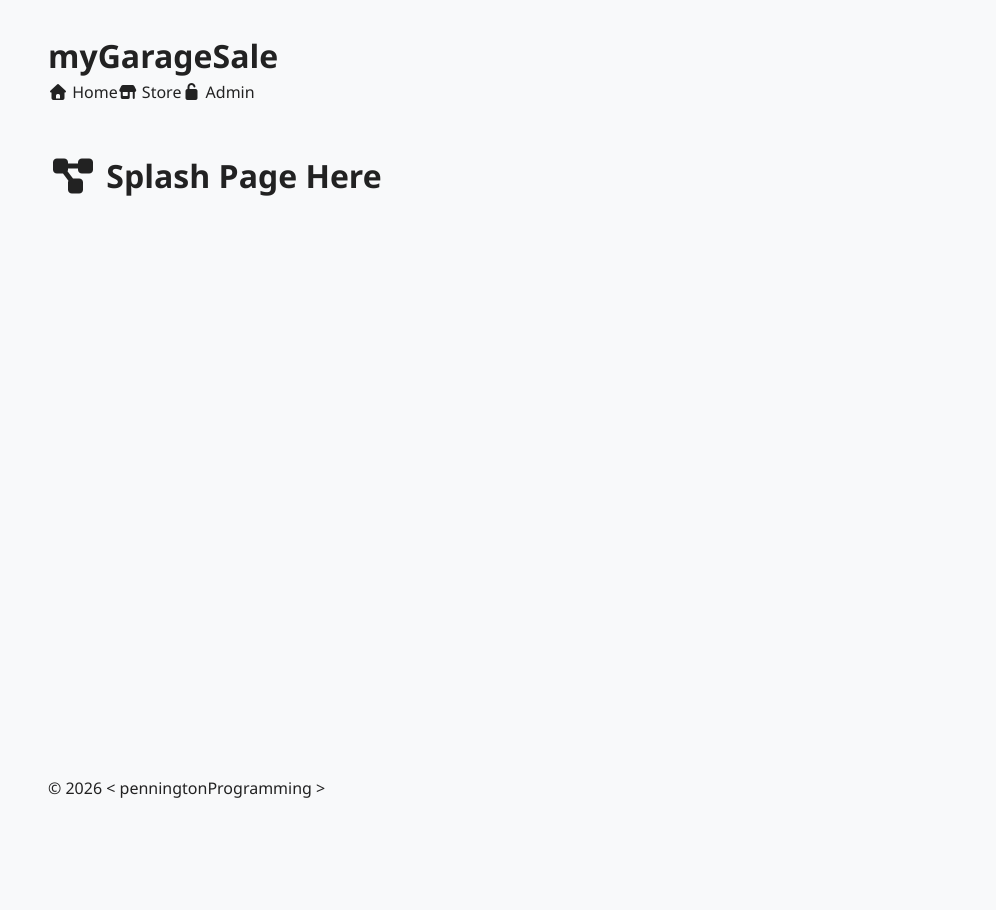
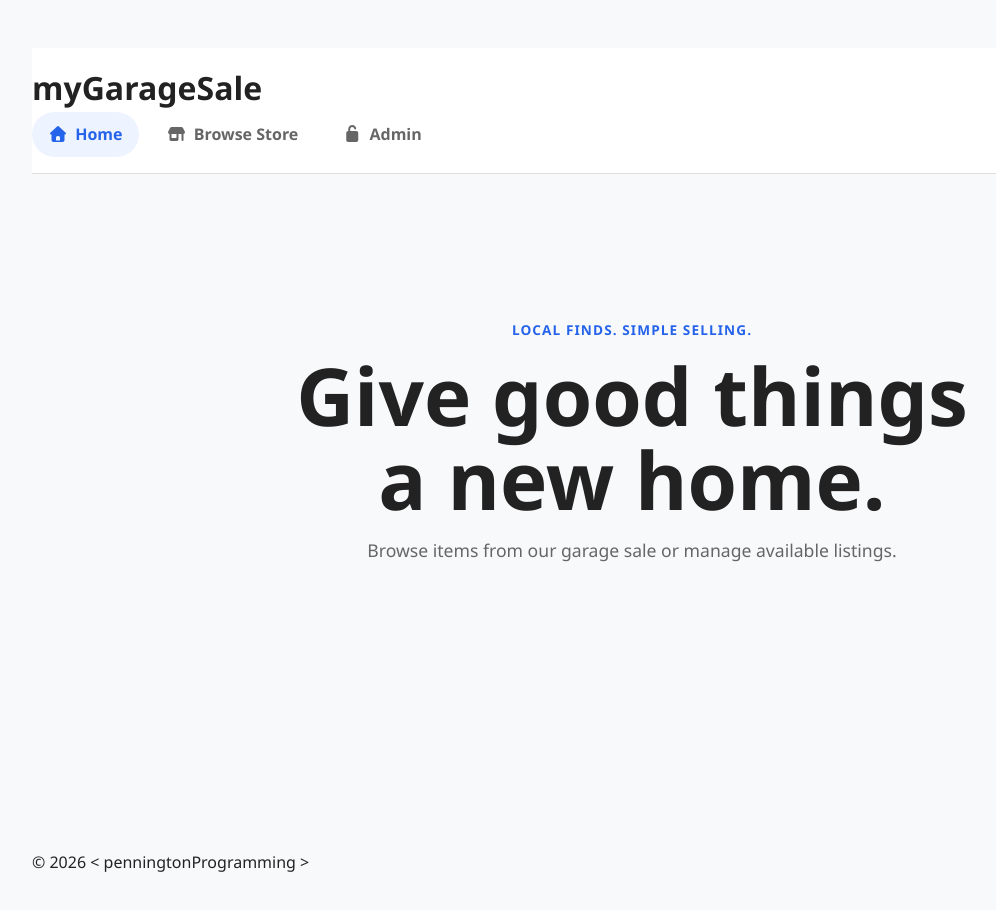
Before and after one commit to egpennington/myGarageSale, a React (Vite) app: page / in a window 1280 px wide. Shown: the top 910 px of the page, without its empty margins (8-1004 px from the left). Before the commit the page ends 832 px from the top, so only its background shows below. Built offline with nearby package versions, Linux system fonts and the light colour scheme.

Commit message:
refactor styles and splash look

```diff
--- a/src/components/Header.jsx
+++ b/src/components/Header.jsx
@@ -1,4 +1,4 @@
-import { Link } from 'react-router-dom'
+import { NavLink } from 'react-router-dom'
 
 function Header() {
   return (
@@ -6,9 +6,9 @@ function Header() {
       <h1>myGarageSale</h1>
 
       <nav>
-        <Link to="/"><i className="fa-solid fa-house"></i> Home</Link>
-        <Link to="/store"><i className="fa-solid fa-shop"></i> Store</Link>
-        <Link to="/admin"><i className="fa-solid fa-unlock"></i> Admin</Link>
+        <NavLink to="/"><i className="fa-solid fa-house"></i> Home</NavLink>
+        <NavLink to="/store"><i className="fa-solid fa-shop"></i>Browse Store</NavLink>
+        <NavLink to="/admin"><i className="fa-solid fa-unlock"></i> Admin</NavLink>
       </nav>
     </header>
   )
--- a/src/index.css
+++ b/src/index.css
@@ -99,10 +99,14 @@ button:hover {
    Forms
 =========================== */
 
-input,
-textarea,
-select {
-  font: inherit;
+.item-form input,
+.item-form textarea,
+.item-form select {
+  width: 100%;
+  padding: 0.65rem;
+  border: 1px solid var(--border);
+  border-radius: var(--radius);
+  background: var(--surface);
 }
 
 /* ===========================
@@ -110,9 +114,8 @@ select {
 =========================== */
 
 .container {
-    max-width: 1200px;
-    margin: 0 auto;
-    padding: 1rem;
+  width: min(100% - 2rem, var(--max-width));
+  margin: 0 auto;
 }
 
 /* Grid card */
@@ -155,12 +158,78 @@ select {
 
 /* Spacing */
 header {
-    padding: 1rem 0;
+  padding: 1rem 0;
+  background: var(--surface);
+  border-bottom: 1px solid var(--border);
+}
+
+header .container {
+    display: flex;
+    justify-content: space-between;
+    align-items: center;
+}
+
+header h1 {
+    font-size: 2rem;
+    font-weight: 800;
+    color: var(--text);
+}
+
+nav {
+    display: flex;
+    gap: .75rem;
+}
+
+nav a {
+    display: flex;
+    align-items: center;
+    gap: .45rem;
+    padding: .65rem 1rem;
+    border-radius: 999px;
+    font-weight: 600;
+    color: var(--text-light);
+    transition: all .2s ease;
+}
+
+nav a:hover {
+    background: #eef4ff;
+    color: var(--primary);
+    transform: translateY(-1px);
+}
+
+nav a.active {
+  background: #eef4ff;
+  color: var(--primary);
+}
+
+@media (max-width: 700px) {
+  header .container {
+    flex-direction: column;
+    align-items: flex-start;
+    gap: 1rem;
+  }
+
+  nav {
+    width: 100%;
+    flex-wrap: wrap;
+  }
+
+  nav a {
+    padding: 0.55rem 0.8rem;
+  }
+
+  .hero {
+    padding: 2rem 1rem;
+  }
+
+  .hero h1 {
+    font-size: clamp(2.5rem, 12vw, 4rem);
+  }
 }
 
 main {
-    min-height: 80vh;
-    padding: 2rem 0;
+  min-height: calc(100vh - 140px);
+  padding: 3rem 0;
 }
 
 footer {
@@ -251,3 +320,38 @@ footer {
   padding-bottom: .5rem;
   border-bottom: 2px solid var(--border);
 }
+
+/* Splash Page */
+.hero {
+  min-height: 55vh;
+  display: grid;
+  place-items: center;
+  text-align: center;
+  padding: 4rem 1rem;
+}
+
+.hero__content {
+  max-width: 700px;
+}
+
+.hero__eyebrow {
+  margin-bottom: 0.75rem;
+  color: var(--primary);
+  font-weight: 700;
+  text-transform: uppercase;
+  letter-spacing: 0.08em;
+  font-size: 0.85rem;
+}
+
+.hero h1 {
+  margin-bottom: 1rem;
+  font-size: clamp(3rem, 7vw, 5rem);
+  line-height: 1.05;
+}
+
+.hero__description {
+  max-width: 580px;
+  margin: 0 auto;
+  color: var(--text-light);
+  font-size: 1.1rem;
+}
--- a/src/pages/Splash.jsx
+++ b/src/pages/Splash.jsx
@@ -1,9 +1,16 @@
 function Splash() {
     return (
-        <>
+        <section className="hero">
+            <div className="hero__content">
+                <p className="hero__eyebrow">Local finds. Simple selling.</p>
 
-        <h1><i className="fa-solid fa-diagram-project fa-lg"></i> Splash Page Here</h1>
-        </>
+                <h1>Give good things a new home.</h1>
+
+                <p className="hero__description">
+                Browse items from our garage sale or manage available listings.
+                </p>
+            </div>
+        </section>
     )
 }
 
```
